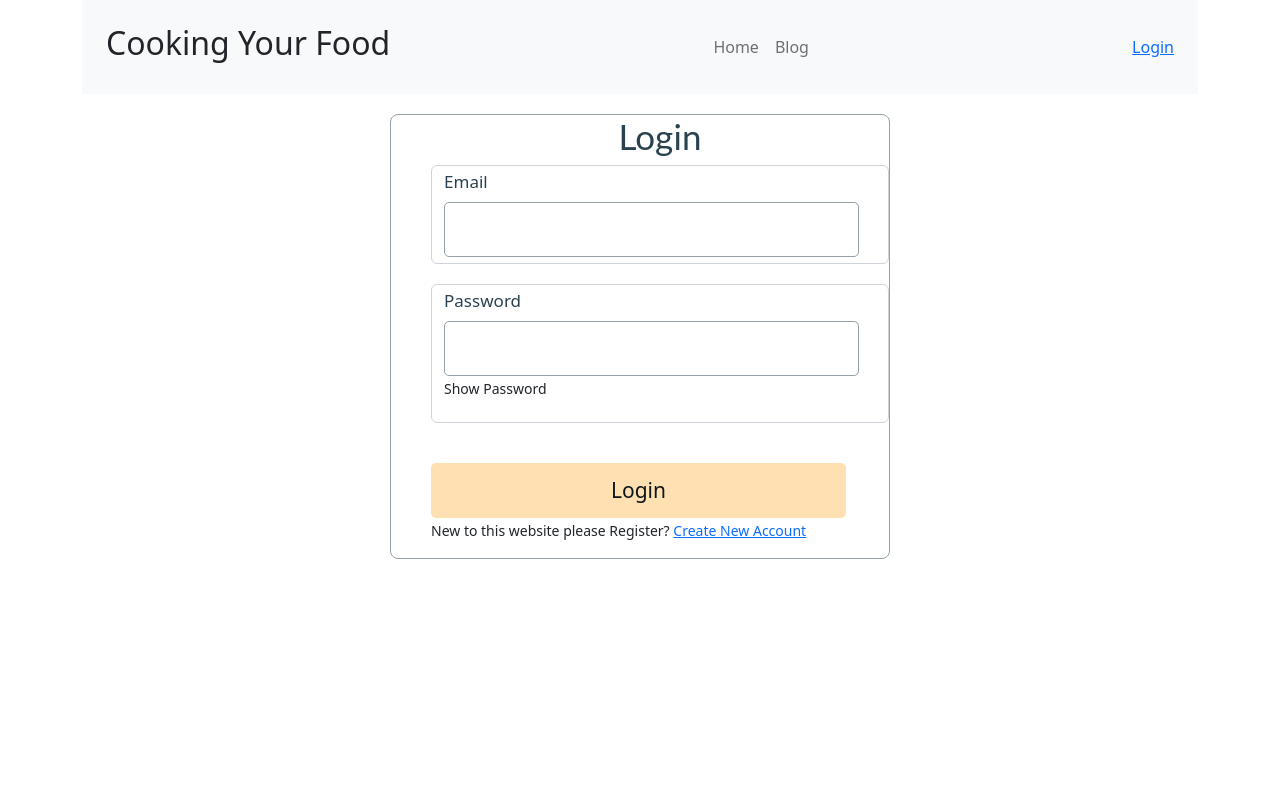
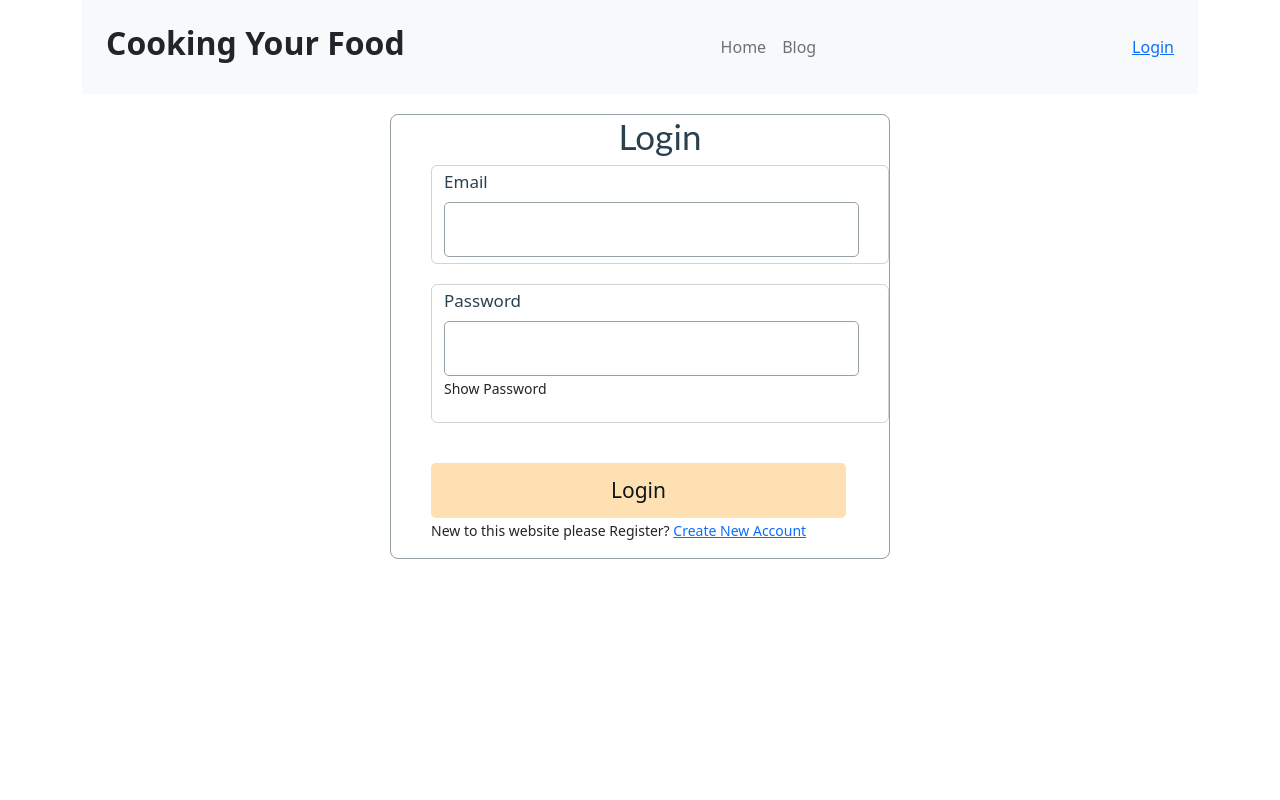
Before and after one commit to Jakir80/Recipe-hunter-Client, a React (Vite) app: page /login in a window 1280 px wide. Shown: the top 800 px of the page. Built offline with nearby package versions, Linux system fonts and the light colour scheme; no server answers.

Commit message:
error-page-and-other

```diff
--- a/src/Footer/Footer.jsx
+++ b/src/Footer/Footer.jsx
@@ -31,6 +31,7 @@ const Footer = () => {
         <p className="text-center">
           &copy; {new Date().getFullYear()} Your Food Recipe Website. All Rights Reserved.
         </p>
+
       </Container>
         </div>
     );
--- a/src/Home/Home.jsx
+++ b/src/Home/Home.jsx
@@ -33,18 +33,18 @@ const Home = () => {
            </div>
             <h2 className='text-center mb-4 mt-4 p-4'>In which chef do You Like ?</h2>
 
-        <Row lg={3} className='g-4'>
+        <Row lg={3} sm={1} className='g-4'>
         {
             chef.map(singlchef=><SingleChef key={singlchef.id} singlchef={singlchef}></SingleChef>)
            }
         </Row>
         <div>
         <h1 className='mb-4 mt-4 p-4'>Here is some example in which type food do you like ?</h1>
-        <div className='row row-cols-3 '>
+        <Row sm={1} lg={3} >
 {
     food.map(fooditem=><Food fooditem={fooditem.key} fooditem={fooditem}></Food>)
 }
-    </div>
+    </Row>
         </div>
         <div>
             <h1 className='text-center text-primary p-4 m-2'>Some Bangladeshi Traditional Food For Each District </h1>
--- a/src/RecipeAll/RecipeAll.jsx
+++ b/src/RecipeAll/RecipeAll.jsx
@@ -5,21 +5,21 @@ import { Rating } from '@smastrom/react-rating';
 import '@smastrom/react-rating/style.css';
 import React, { useState } from 'react';
 import { Card, Image } from 'react-bootstrap';
+import LazyLoad from 'react-lazy-load';
 import { toast } from 'react-toastify';
 
 
-const RecipeAll = ({allrecipe}) => {
-    const [disable,setDisable]=useState(true)
-    const handletoast=()=>{
+const RecipeAll = ({ allrecipe }) => {
+    const [disable, setDisable] = useState(true)
+    const handletoast = () => {
 
         toast("Favourite Added");
         setDisable(false)
     }
-
-
     return (
+        <LazyLoad>
             <div className='container mb-4'>
-         <Card  >
+                <Card >
                     <Card.Body >
                         <Image className='w-75' src={allrecipe.image} rounded />
                         <h4>{allrecipe.name}</h4>
@@ -28,14 +28,14 @@ const RecipeAll = ({allrecipe}) => {
                             <ul className='w-50'>
                                 <h1> ingradiant</h1>
                                 {
-                    allrecipe.ingredients.map(g=><li>{g}</li>)
+                                    allrecipe.ingredients.map(g => <li>{g}</li>)
 
                                 }
                             </ul>
 
                             <ul className='w-50'>
                                 <h1>steps</h1>
-                    {allrecipe.steps.map(step=><li >{step}</li>)}</ul>
+                                {allrecipe.steps.map(step => <li >{step}</li>)}</ul>
 
                         </div>
 
@@ -56,6 +56,7 @@ const RecipeAll = ({allrecipe}) => {
 
 
             </div>
+        </LazyLoad>
     );
 };
 
--- a/src/Routs/Menubar.jsx
+++ b/src/Routs/Menubar.jsx
@@ -16,7 +16,7 @@ const Menubar = () => {
     return (
         <div>
       <Navbar bg="light" expand="lg"  className="justify-content-between p-4">
-     <h2>Cooking Your Food</h2>
+     <h2 className='fw-bold'>Cooking Your Food</h2>
       <Nav className="mx-auto">
         <Nav.Item>
           <Link to="/" className={`nav-link ${isActive('/home')}`}>
@@ -33,7 +33,9 @@ const Menubar = () => {
    {user? <span> <img src={user.photoURL} className='w-25 rounded rounded-circle' title={user.displayName} alt="" /><button className='btn btn primary' onClick={handleSignout}>Sign out</button></span>: <Link to="/login">Login</Link> }
       </Nav>
     </Navbar>
+
         </div>
+
     );
 };
 
```
Lines whose indentation alone changed are shown as unchanged.
